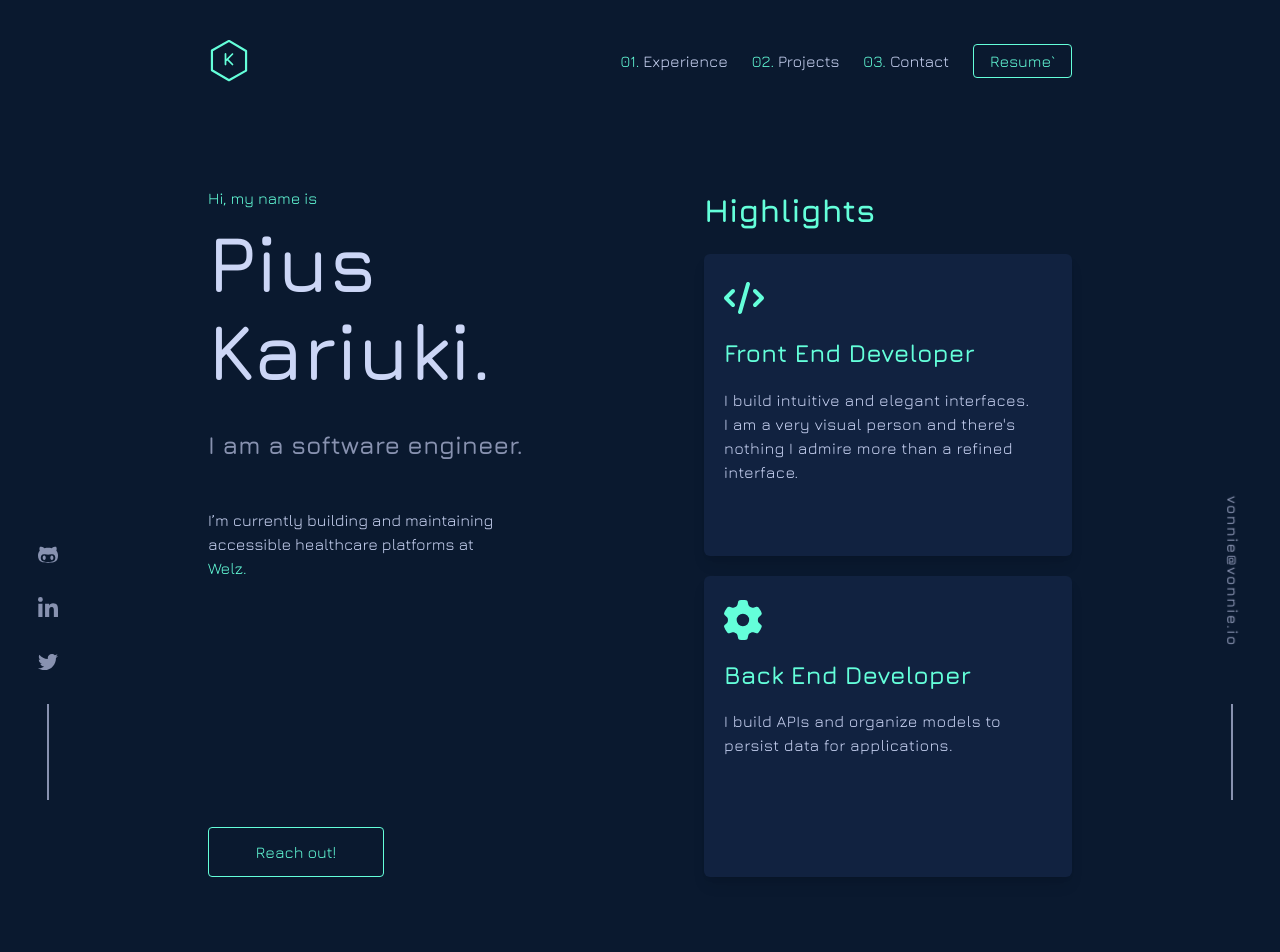
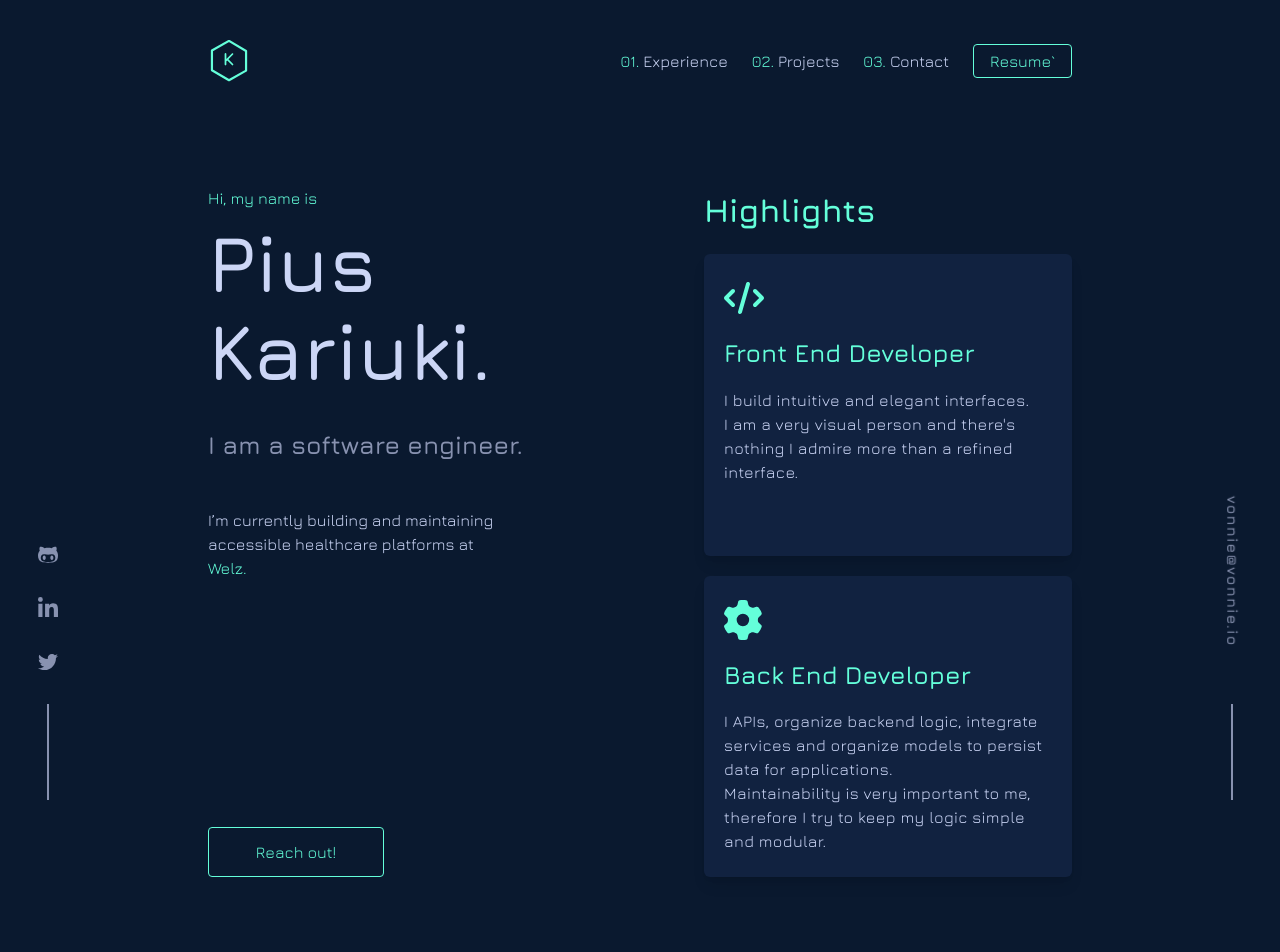
Before and after one commit to PiusKariuki/portfolio, a Vue app: page / in a window 1280 px wide. Shown: the top 952 px of the page. Built offline with nearby package versions, Linux system fonts and the light colour scheme.

Commit message:
Feature: highlight

```diff
--- a/src/modules/Portfolio/sections/Highlights.vue
+++ b/src/modules/Portfolio/sections/Highlights.vue
@@ -6,7 +6,7 @@
           v-for="(item, index) in highlights"
           :key="index"
            class="flex flex-col w-full shadow-lg px-[20px] py-[15px] md:py-[24px] rounded-md justify-center
-           text-lightest-slate bg-light-navy gap-4 ">
+           text-lightest-slate bg-light-navy gap-4 min-h-[300px]">
         <img :src="item.image" alt="" class="w-6 h-6 lg:w-10 lg:h-10 text-green">
         <p class="h2 text-green">{{item.title}}</p>
         <div v-html="item.description" class="paragraph tracking-wide h-24 md:h-36" />
@@ -29,7 +29,11 @@ const highlights = [
   {
     title: "Back End Developer",
     image: "/imgs/gear-solid.svg",
-    description: "I build APIs and organize models to persist data for applications."
+    description:`<p>
+                    I  APIs, organize backend logic, integrate services and organize models to persist
+                     data for applications.<br />
+                     Maintainability is very important to me, therefore I try to keep my logic simple and modular.
+                    </p>`
   },
 ]
 </script>
```
